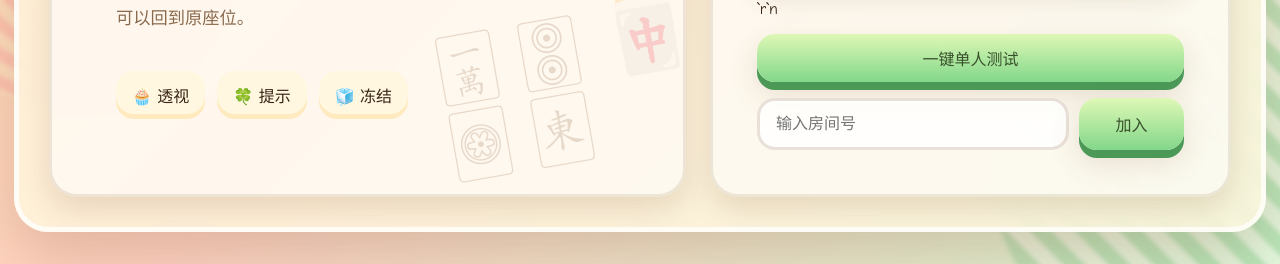
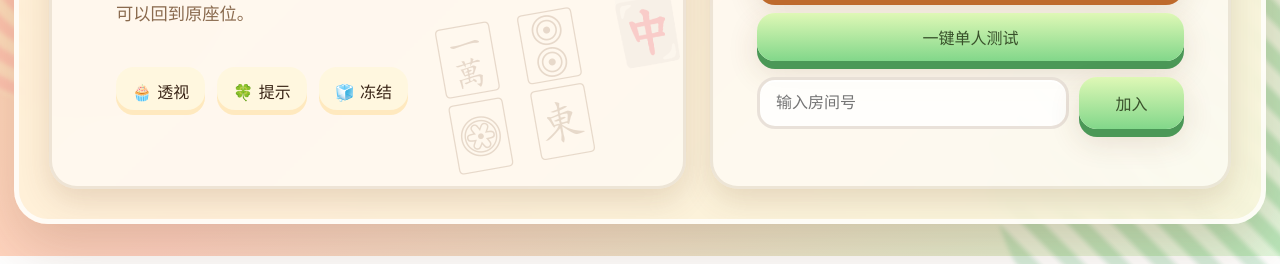
Before and after one commit to wuniii/mahjong-memory-party, a website: page public/index.html in a window 1280 px wide. Shown: the part 547-811 px from the top of the page. Drawn offline with nearby package versions, Linux system fonts and the light colour scheme; no server answers.

Commit message:
Fix solo test button markup

```diff
--- a/public/index.html
+++ b/public/index.html
@@ -51,7 +51,8 @@
             <option value="18">18 x 18 终极局</option>
           </select>
         </label>
-        <button id="createBtn" class="primary-btn">创建房间</button>`r`n        <button id="soloBtn" class="ghost-btn">一键单人测试</button>
+        <button id="createBtn" class="primary-btn">创建房间</button>
+        <button id="soloBtn" class="ghost-btn">一键单人测试</button>
         <div class="join-line">
           <input id="roomInput" maxlength="6" placeholder="输入房间号" />
           <button id="joinBtn" class="ghost-btn">加入</button>
```
